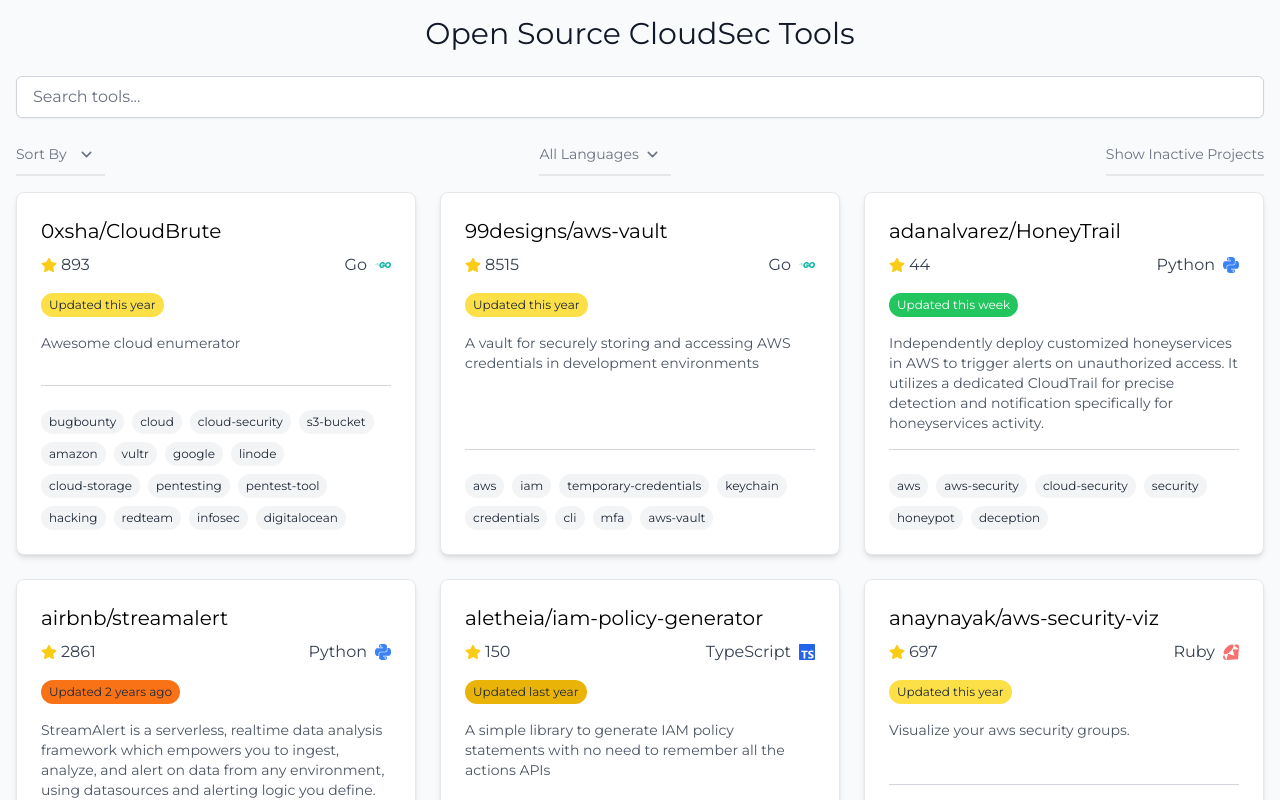
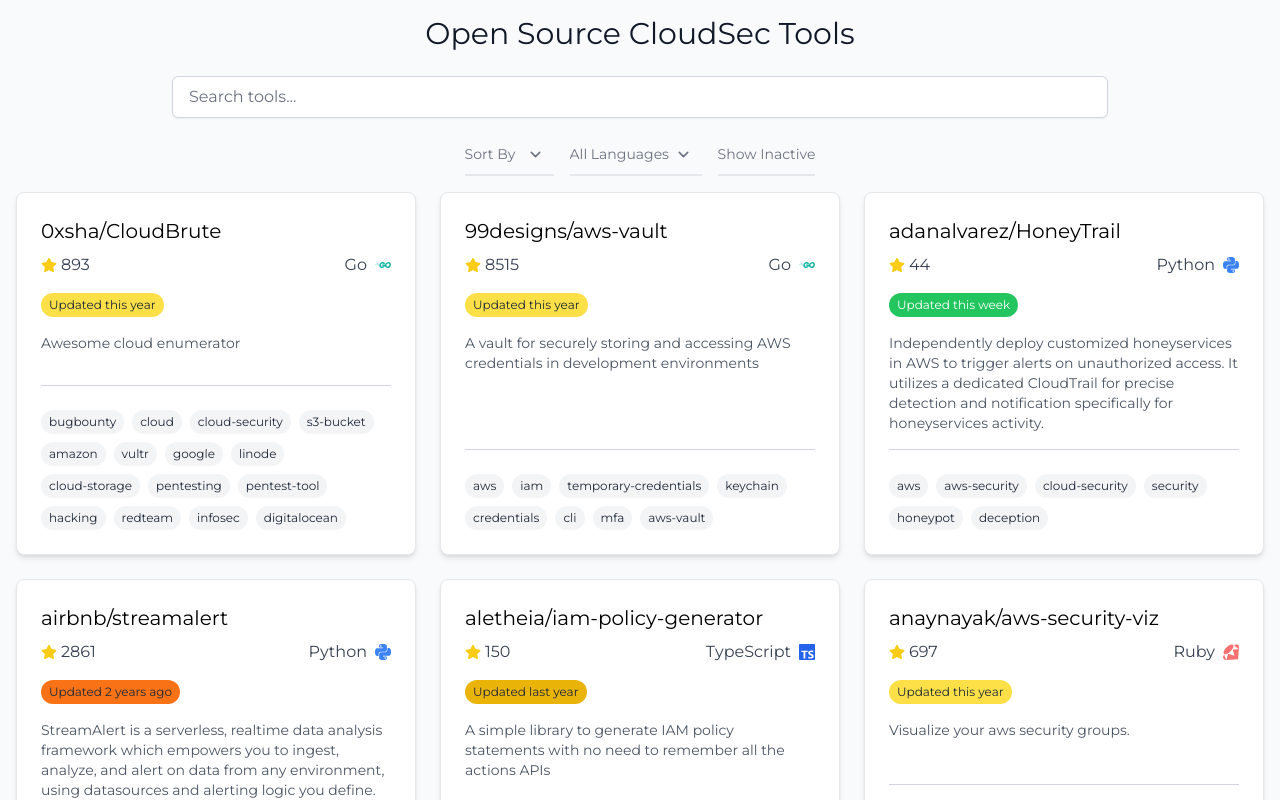
Before and after one commit to nojanath/cloudsectools, a React (Vite) app: page / in a window 1280 px wide. Shown: the top 800 px of the page. Built offline with nearby package versions, Linux system fonts and the light colour scheme.

Commit message:
Improvements

```diff
--- a/src/App.tsx
+++ b/src/App.tsx
@@ -25,7 +25,7 @@
 
   useEffect(() => {
     document.title = "Open Source CloudSec Tools";
-  }, []); // Runs only once on component mount
+  }, []);
 
   const threeYearsAgo = new Date();
   threeYearsAgo.setFullYear(threeYearsAgo.getFullYear() - 3);
@@ -82,10 +82,11 @@
           placeholder="Search tools..."
           value={searchQuery}
           onChange={(e) => setSearchQuery(e.target.value)}
-          className="w-full mb-4 px-4 py-2 border border-gray-300 rounded-md shadow-sm focus:outline-none focus:ring-2 focus:ring-blue-400"
+          className="w-3/4 mx-auto mb-4 px-4 py-2 border border-gray-300 rounded-md shadow-sm focus:outline-none focus:ring-2 focus:ring-blue-400"
         />
 
-        <div className="flex flex-col sm:flex-row justify-center sm:justify-between items-center mb-4">
+        {/* <div className="flex flex-col sm:flex-row justify-center sm:justify-between items-center mb-4"> */}
+        <div className="flex flex-wrap justify-center gap-4 mb-4">
           <SortControl sortKey={sortKey} setSortKey={setSortKey} />
           <FilterBar
             filterLanguage={filterLanguage}
--- a/src/components/InactiveProjectsButton.tsx
+++ b/src/components/InactiveProjectsButton.tsx
@@ -12,7 +12,7 @@
         onClick={() => setShowOldTools(!showOldTools)}
         className="block py-2.5 px-0 w-auto text-sm text-gray-500 bg-transparent border-0 border-b-2 border-gray-200 appearance-none focus:outline-none focus:ring-0 focus:border-gray-400 rounded-none"
       >
-        {showOldTools ? "Hide Inactive Projects" : "Show Inactive Projects"}
+        {showOldTools ? "Hide Inactive" : "Show Inactive"}
       </button>
     );
   }
--- a/src/components/ToolCard.tsx
+++ b/src/components/ToolCard.tsx
@@ -57,6 +57,12 @@
   return { text: "Updated 5+ years ago", color: "bg-red-600 text-white" };
 }
 
+// Helper function to format the date
+function formatDate(dateString: string): string {
+  const date = new Date(dateString);
+  return date.toISOString().replace("T", " ").slice(0, 19) + " UTC";
+}
+
 export default function ToolCard({ tool }: ToolCardProps) {
   const { text: badgeText, color: badgeColor } = getUpdateBadge(tool.last_commit);
 
@@ -78,10 +84,11 @@
           {languageIcons[tool.language] && <span>{languageIcons[tool.language]}</span>}
         </div>
       </div>
-      {/* Badge for last updated */}
+      {/* Badge for last updated with tooltip */}
       <div className="flex items-center justify-start mt-4">
         <span
           className={`px-2 py-1 rounded-full text-xs font-medium ${badgeColor}`}
+          title={formatDate(tool.last_commit)} // Tooltip with formatted date
         >
           {badgeText}
         </span>
```
